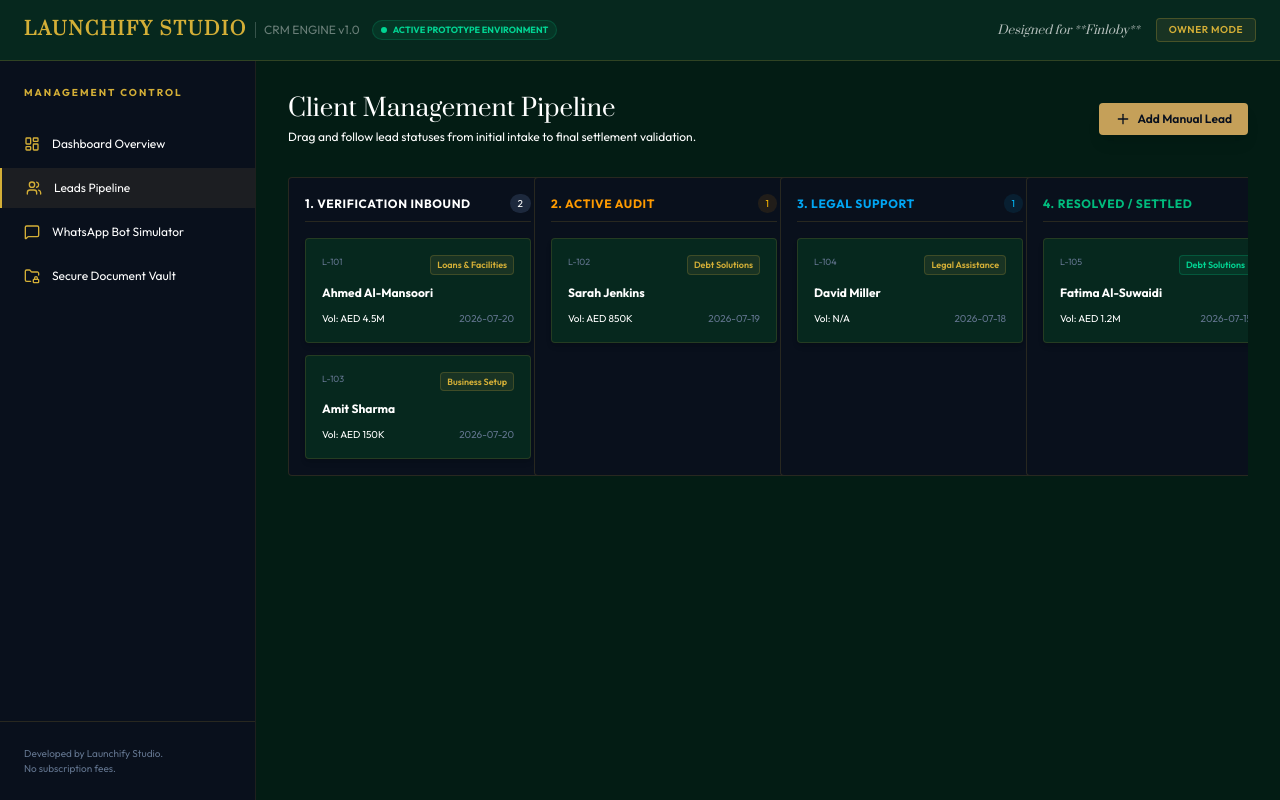
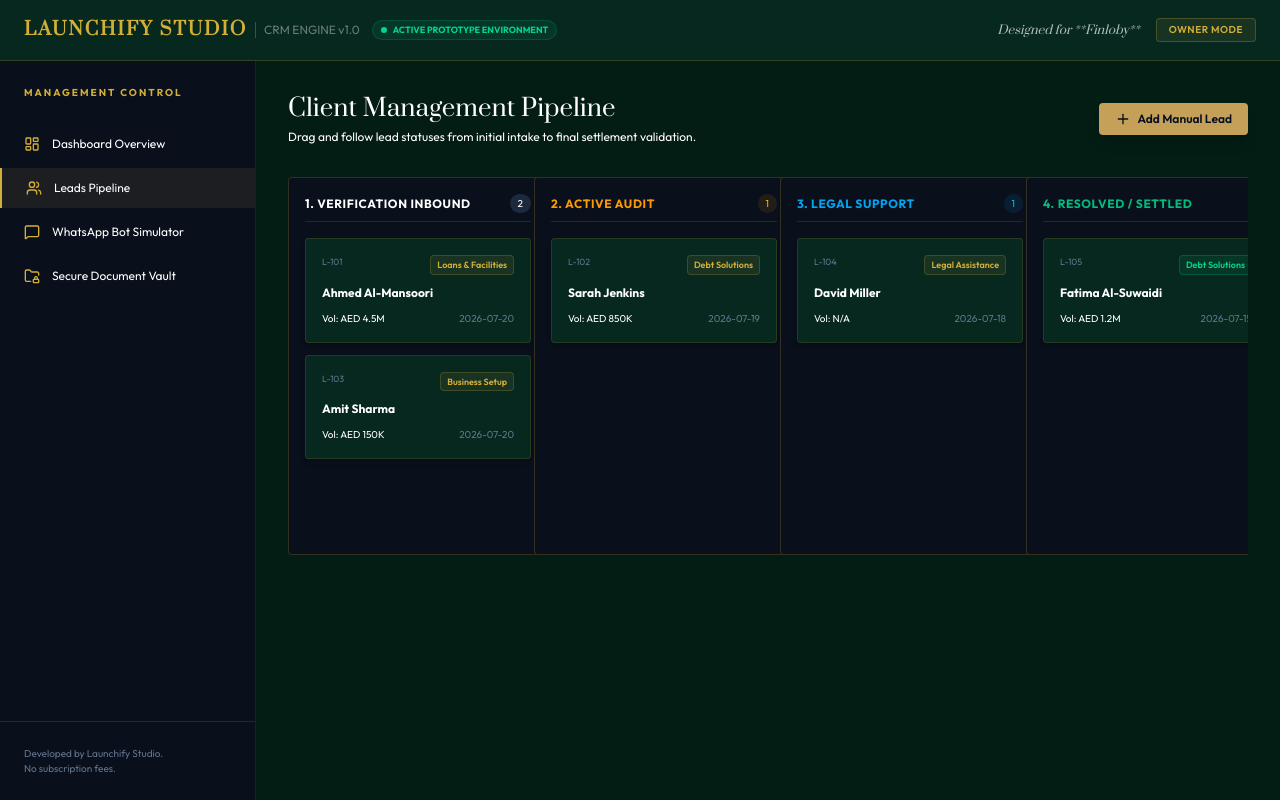
Before and after one commit to Devgghya/finloby, a React (Vite) app: page /prototype/crm in a window 1280 px wide. Both pictures are taken after a click on the button "Leads Pipeline". Built offline with nearby package versions, Linux system fonts and the light colour scheme.

Commit message:
feat: implement native HTML5 drag and drop in CRM Kanban board columns

```diff
--- a/src/pages/CrmPrototype.tsx
+++ b/src/pages/CrmPrototype.tsx
@@ -71,6 +71,10 @@ export default function CrmPrototype() {
     setLeads([newLead, ...leads]);
     setShowAddLeadModal(false);
     setNewLeadForm({ name: '', phone: '', email: '', interest: 'Debt Solutions', amount: '', notes: '' });
+  };
+
+  const handleDropLead = (leadId: string, newStatus: 'intake' | 'advisory' | 'legal' | 'settled') => {
+    setLeads(prevLeads => prevLeads.map(l => l.id === leadId ? { ...l, status: newStatus } : l));
   };
 
   const handleSimSend = (textToSend?: string) => {
@@ -329,19 +333,28 @@ export default function CrmPrototype() {
               <div className="grid grid-cols-1 md:grid-cols-4 gap-6 overflow-x-auto pb-4">
 
                 {/* Column 1: Intake / Verification */}
-                <div className="bg-[#09101C] border border-slate-800 p-4 rounded-sm space-y-4 min-w-[260px]">
+                <div
+                  onDragOver={(e) => e.preventDefault()}
+                  onDrop={(e) => {
+                    const id = e.dataTransfer.getData("text/plain");
+                    if (id) handleDropLead(id, 'intake');
+                  }}
+                  className="bg-[#09101C] border border-slate-800 p-4 rounded-sm space-y-4 min-w-[260px] transition-all duration-200 hover:border-[#C5A059]/20"
+                >
                   <div className="flex justify-between items-center border-b border-slate-800 pb-2">
                     <span className="text-xs font-bold uppercase tracking-wider text-slate-400">1. Verification Inbound</span>
                     <span className="px-2 py-0.5 bg-slate-800 text-slate-400 text-[10px] font-mono rounded-full">
                       {leads.filter(l => l.status === 'intake').length}
                     </span>
                   </div>
-                  <div className="space-y-3">
+                  <div className="space-y-3 min-h-[300px]">
                     {leads.filter(l => l.status === 'intake').map(lead => (
                       <div
                         key={lead.id}
+                        draggable
+                        onDragStart={(e) => e.dataTransfer.setData("text/plain", lead.id)}
                         onClick={() => setSelectedLead(lead)}
-                        className="bg-[#0D1625] hover:border-[#C5A059]/40 border border-slate-800/80 p-4 rounded-sm cursor-pointer transition-all hover:translate-y-[-2px] space-y-2.5 shadow-md"
+                        className="bg-[#0D1625] hover:border-[#C5A059]/40 border border-slate-800/80 p-4 rounded-sm cursor-pointer transition-all hover:translate-y-[-2px] space-y-2.5 shadow-md active:opacity-50 active:cursor-grabbing"
                       >
                         <div className="flex justify-between items-start">
                           <span className="text-[9px] font-mono text-slate-500">{lead.id}</span>
@@ -358,19 +371,28 @@ export default function CrmPrototype() {
                 </div>
 
                 {/* Column 2: Advisory / Active Audit */}
-                <div className="bg-[#09101C] border border-slate-800 p-4 rounded-sm space-y-4 min-w-[260px]">
+                <div
+                  onDragOver={(e) => e.preventDefault()}
+                  onDrop={(e) => {
+                    const id = e.dataTransfer.getData("text/plain");
+                    if (id) handleDropLead(id, 'advisory');
+                  }}
+                  className="bg-[#09101C] border border-slate-800 p-4 rounded-sm space-y-4 min-w-[260px] transition-all duration-200 hover:border-[#C5A059]/20"
+                >
                   <div className="flex justify-between items-center border-b border-slate-800 pb-2">
                     <span className="text-xs font-bold uppercase tracking-wider text-amber-500">2. Active Audit</span>
                     <span className="px-2 py-0.5 bg-amber-500/10 text-amber-400 text-[10px] font-mono rounded-full">
                       {leads.filter(l => l.status === 'advisory').length}
                     </span>
                   </div>
-                  <div className="space-y-3">
+                  <div className="space-y-3 min-h-[300px]">
                     {leads.filter(l => l.status === 'advisory').map(lead => (
                       <div
                         key={lead.id}
+                        draggable
+                        onDragStart={(e) => e.dataTransfer.setData("text/plain", lead.id)}
                         onClick={() => setSelectedLead(lead)}
-                        className="bg-[#0D1625] hover:border-[#C5A059]/40 border border-slate-800/80 p-4 rounded-sm cursor-pointer transition-all hover:translate-y-[-2px] space-y-2.5 shadow-md"
+                        className="bg-[#0D1625] hover:border-[#C5A059]/40 border border-slate-800/80 p-4 rounded-sm cursor-pointer transition-all hover:translate-y-[-2px] space-y-2.5 shadow-md active:opacity-50 active:cursor-grabbing"
                       >
                         <div className="flex justify-between items-start">
                           <span className="text-[9px] font-mono text-slate-500">{lead.id}</span>
@@ -387,19 +409,28 @@ export default function CrmPrototype() {
                 </div>
 
                 {/* Column 3: Legal & Settlement Support */}
-                <div className="bg-[#09101C] border border-slate-800 p-4 rounded-sm space-y-4 min-w-[260px]">
+                <div
+                  onDragOver={(e) => e.preventDefault()}
+                  onDrop={(e) => {
+                    const id = e.dataTransfer.getData("text/plain");
+                    if (id) handleDropLead(id, 'legal');
+                  }}
+                  className="bg-[#09101C] border border-slate-800 p-4 rounded-sm space-y-4 min-w-[260px] transition-all duration-200 hover:border-[#C5A059]/20"
+                >
                   <div className="flex justify-between items-center border-b border-slate-800 pb-2">
                     <span className="text-xs font-bold uppercase tracking-wider text-sky-500">3. Legal Support</span>
                     <span className="px-2 py-0.5 bg-sky-500/10 text-sky-400 text-[10px] font-mono rounded-full">
                       {leads.filter(l => l.status === 'legal').length}
                     </span>
                   </div>
-                  <div className="space-y-3">
+                  <div className="space-y-3 min-h-[300px]">
                     {leads.filter(l => l.status === 'legal').map(lead => (
                       <div
                         key={lead.id}
+                        draggable
+                        onDragStart={(e) => e.dataTransfer.setData("text/plain", lead.id)}
                         onClick={() => setSelectedLead(lead)}
-                        className="bg-[#0D1625] hover:border-[#C5A059]/40 border border-slate-800/80 p-4 rounded-sm cursor-pointer transition-all hover:translate-y-[-2px] space-y-2.5 shadow-md"
+                        className="bg-[#0D1625] hover:border-[#C5A059]/40 border border-slate-800/80 p-4 rounded-sm cursor-pointer transition-all hover:translate-y-[-2px] space-y-2.5 shadow-md active:opacity-50 active:cursor-grabbing"
                       >
                         <div className="flex justify-between items-start">
                           <span className="text-[9px] font-mono text-slate-500">{lead.id}</span>
@@ -416,19 +447,28 @@ export default function CrmPrototype() {
                 </div>
 
                 {/* Column 4: Resolved / Settled */}
-                <div className="bg-[#09101C] border border-slate-800 p-4 rounded-sm space-y-4 min-w-[260px]">
+                <div
+                  onDragOver={(e) => e.preventDefault()}
+                  onDrop={(e) => {
+                    const id = e.dataTransfer.getData("text/plain");
+                    if (id) handleDropLead(id, 'settled');
+                  }}
+                  className="bg-[#09101C] border border-slate-800 p-4 rounded-sm space-y-4 min-w-[260px] transition-all duration-200 hover:border-[#C5A059]/20"
+                >
                   <div className="flex justify-between items-center border-b border-slate-800 pb-2">
                     <span className="text-xs font-bold uppercase tracking-wider text-emerald-500">4. Resolved / Settled</span>
                     <span className="px-2 py-0.5 bg-emerald-500/10 text-emerald-400 text-[10px] font-mono rounded-full">
                       {leads.filter(l => l.status === 'settled').length}
                     </span>
                   </div>
-                  <div className="space-y-3">
+                  <div className="space-y-3 min-h-[300px]">
                     {leads.filter(l => l.status === 'settled').map(lead => (
                       <div
                         key={lead.id}
+                        draggable
+                        onDragStart={(e) => e.dataTransfer.setData("text/plain", lead.id)}
                         onClick={() => setSelectedLead(lead)}
-                        className="bg-[#0D1625] hover:border-[#C5A059]/40 border border-slate-800/80 p-4 rounded-sm cursor-pointer transition-all hover:translate-y-[-2px] space-y-2.5 shadow-md"
+                        className="bg-[#0D1625] hover:border-[#C5A059]/40 border border-slate-800/80 p-4 rounded-sm cursor-pointer transition-all hover:translate-y-[-2px] space-y-2.5 shadow-md active:opacity-50 active:cursor-grabbing"
                       >
                         <div className="flex justify-between items-start">
                           <span className="text-[9px] font-mono text-slate-500">{lead.id}</span>
```
